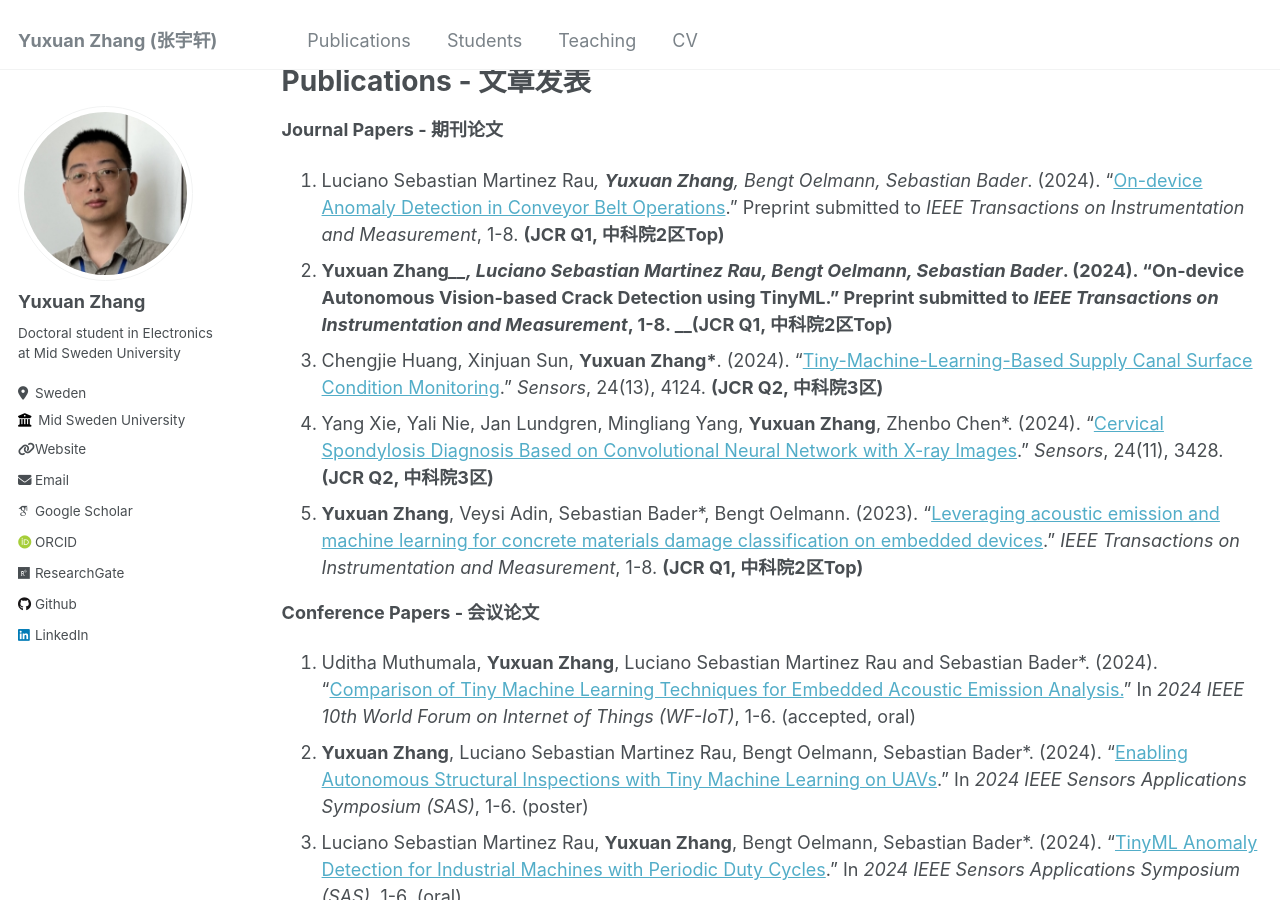
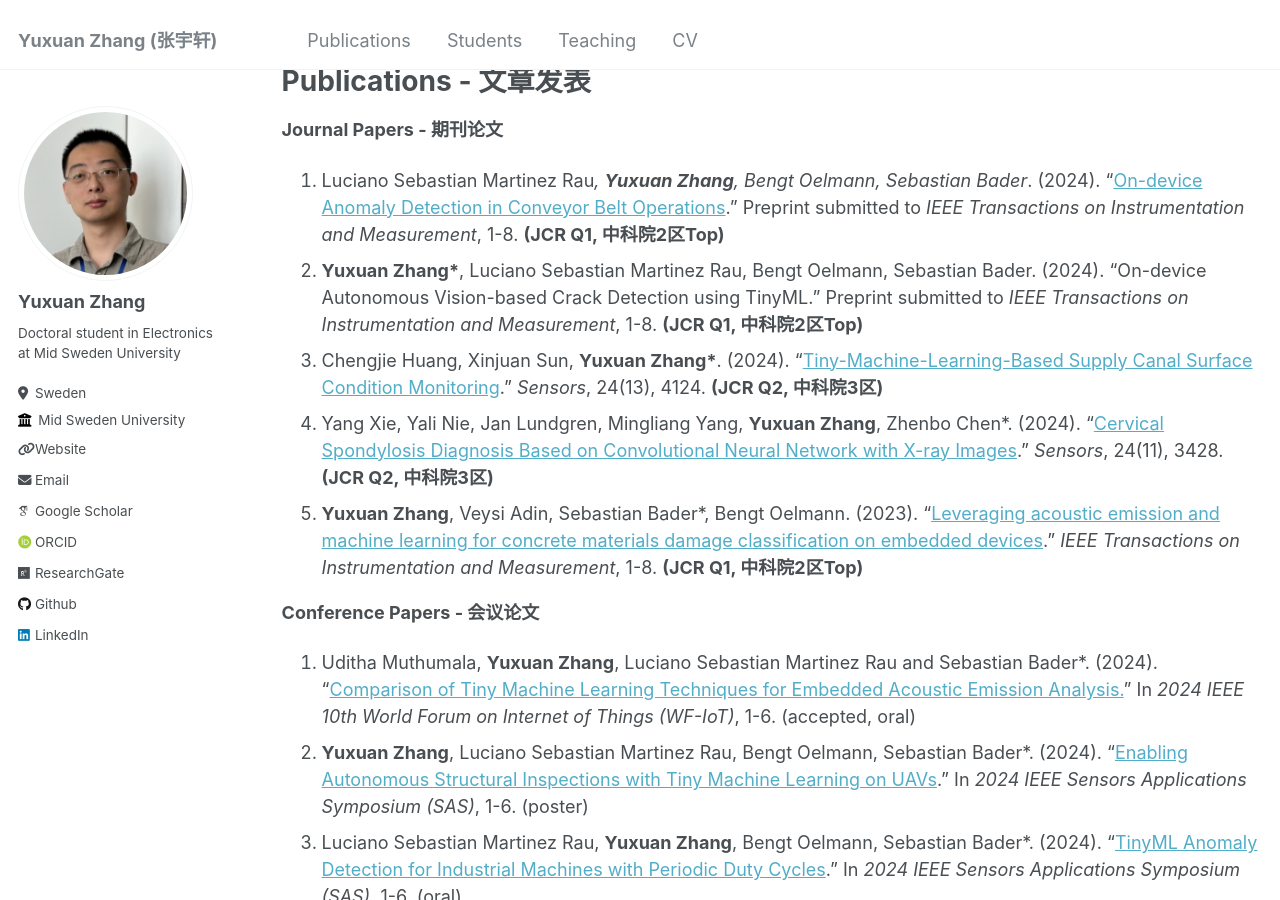
Before and after one commit to YuxuanZhang-96/YuxuanZhang-96.github.io, a Jekyll site: the page built from _pages/cv.md, in a window 1280 px wide and 900 px high, scrolled down 653 px. Built offline with Jekyll 4.4.1, drawn with Linux system fonts in a browser that asks for light colours; some web fonts are replaced.

Commit message:
Update cv.md

```diff
--- a/_pages/cv.md
+++ b/_pages/cv.md
@@ -32,7 +32,7 @@ Publications - 文章发表
 ======
 __Journal Papers - 期刊论文__
 1. Luciano Sebastian Martinez Rau*, __Yuxuan Zhang__, Bengt Oelmann, Sebastian Bader*. (2024). "[On-device Anomaly Detection in Conveyor Belt Operations]([https://ieeexplore.ieee.org/document/10636584](https://arxiv.org/abs/2411.10729))." Preprint submitted to _IEEE Transactions on Instrumentation and Measurement_, 1-8. __(JCR Q1, 中科院2区Top)__
-2. __Yuxuan Zhang*__, Luciano Sebastian Martinez Rau, Bengt Oelmann, Sebastian Bader*. (2024). "On-device Autonomous Vision-based Crack Detection using TinyML." Preprint submitted to _IEEE Transactions on Instrumentation and Measurement_, 1-8. __(JCR Q1, 中科院2区Top)__
+2. __Yuxuan Zhang*__, Luciano Sebastian Martinez Rau, Bengt Oelmann, Sebastian Bader. (2024). "On-device Autonomous Vision-based Crack Detection using TinyML." Preprint submitted to _IEEE Transactions on Instrumentation and Measurement_, 1-8. __(JCR Q1, 中科院2区Top)__
 3. Chengjie Huang, Xinjuan Sun, __Yuxuan Zhang*__. (2024). "[Tiny-Machine-Learning-Based Supply Canal Surface Condition Monitoring](https://www.mdpi.com/1424-8220/24/13/4124)." _Sensors_, 24(13), 4124. __(JCR Q2, 中科院3区)__
 4. Yang Xie, Yali Nie, Jan Lundgren, Mingliang Yang, __Yuxuan Zhang__, Zhenbo Chen*. (2024). "[Cervical Spondylosis Diagnosis Based on Convolutional Neural Network with X-ray Images](https://www.mdpi.com/1424-8220/24/11/3428)." _Sensors_, 24(11), 3428. __(JCR Q2, 中科院3区)__
 5. __Yuxuan Zhang__, Veysi Adin, Sebastian Bader*, Bengt Oelmann. (2023). "[Leveraging acoustic emission and machine learning for concrete materials damage classification on embedded devices](https://ieeexplore.ieee.org/document/10227301)." _IEEE Transactions on Instrumentation and Measurement_, 1-8. __(JCR Q1, 中科院2区Top)__
```
